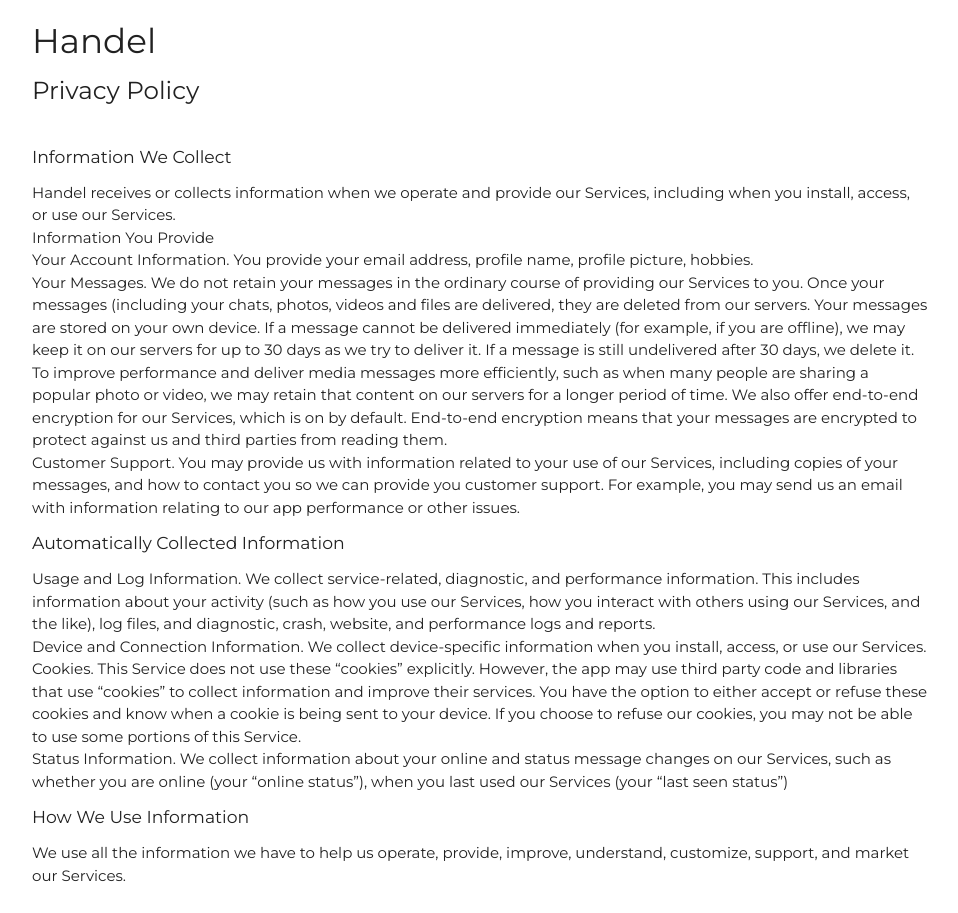
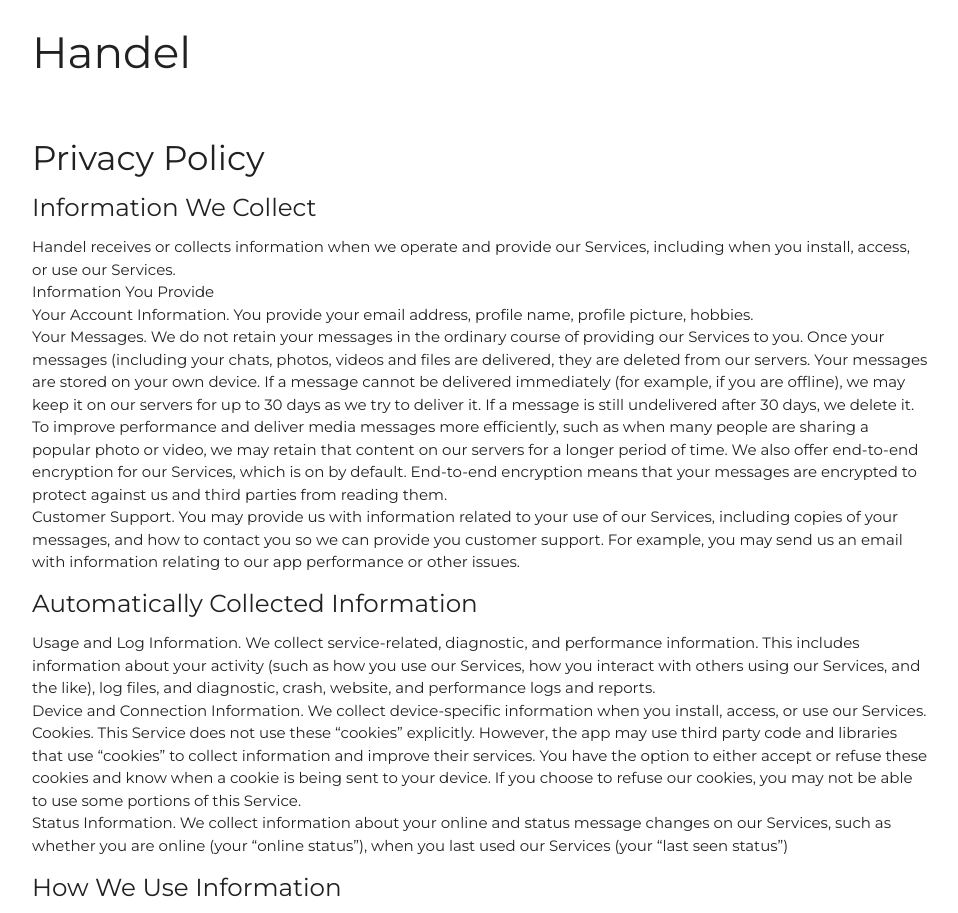
Before and after one commit to AppHandel/apphandel.github.io, a plain HTML site: page privacypolicy/index.html in a window 1280 px wide. Shown: the top 913 px of the page, without its empty margins (160-1118 px from the left). Drawn offline with nearby package versions, Linux system fonts and the light colour scheme.

Commit message:
Update index.html

```diff
--- a/privacypolicy/index.html
+++ b/privacypolicy/index.html
@@ -14,10 +14,10 @@
 
 <body>
   <div class="container">
-    <h4>Handel</h4>
-    <h5>Privacy Policy</h5>
+    <h3>Handel</h3>
     <br>
-    <h6>Information We Collect</h6>
+    <h4>Privacy Policy</h4>
+    <h5>Information We Collect</h5>
     <p>Handel receives or collects information when we operate and provide our Services, including when you install, access, or use our Services.
       <br>Information You Provide
       <br>Your Account Information. You provide your email address, profile name, profile picture, hobbies.
@@ -28,7 +28,7 @@
       <br>Customer Support. You may provide us with information related to your use of our Services, including copies of your messages, and how to contact you so we can provide you customer support. For example, you may send us an email with
       information relating to our app performance or other issues.
     </p>
-    <h6>Automatically Collected Information</h6>
+    <h5>Automatically Collected Information</h5>
     <p>Usage and Log Information. We collect service-related, diagnostic, and performance information. This includes information about your activity (such as how you use our Services, how you interact with others using our Services, and the like),
       log files, and diagnostic, crash, website, and performance logs and reports.
       <br>Device and Connection Information. We collect device-specific information when you install, access, or use our Services.
@@ -36,7 +36,7 @@
       these cookies and know when a cookie is being sent to your device. If you choose to refuse our cookies, you may not be able to use some portions of this Service.
       <br>Status Information. We collect information about your online and status message changes on our Services, such as whether you are online (your “online status”), when you last used our Services (your “last seen status”)
     </p>
-    <h6>How We Use Information</h6>
+    <h5>How We Use Information</h5>
     <p>We use all the information we have to help us operate, provide, improve, understand, customize, support, and market our Services.
       <br><br>Our Services. We operate and provide our Services, including providing customer support, and improving, fixing, and customizing our Services. We understand how people use our Services, and analyze and use the information we have to
       evaluate and improve our Services, research, develop, and test new services and features, and conduct troubleshooting activities. We also use your information to respond to you when you contact us.
```
